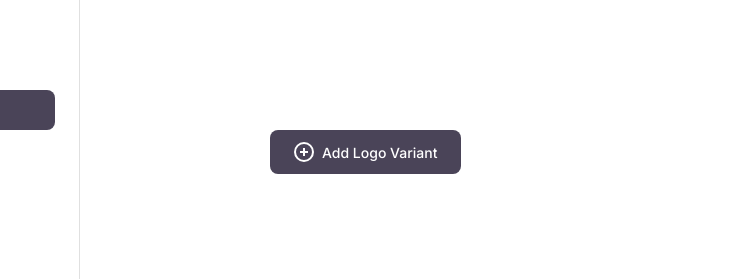
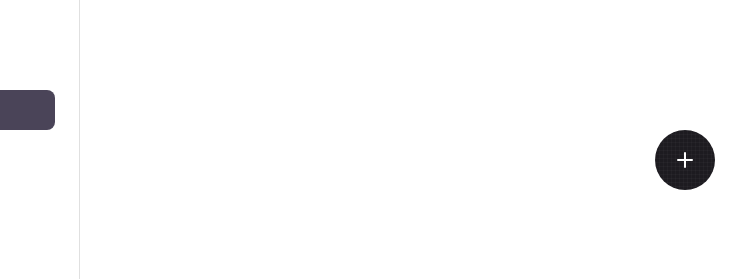
Before and after one commit to elayadesign/Brandbook, a plain HTML site: page index.html in a window 1280 px wide. Shown: the top 279 px of the page, 180-934 px from the left. Drawn offline with Linux system fonts and the light colour scheme.

Commit message:
Update plus button design to match image - Change to circular dark button with white plus icon - Add subtle grid texture pattern overlay - Remove text, keep only icon for clean minimal look - Add hover effects with scale and color change - Center button with proper spacing

```diff
--- a/script.js
+++ b/script.js
@@ -143,11 +143,9 @@ function showLogosContent() {
     const addButton = document.createElement('button');
     addButton.className = 'add-component-btn';
     addButton.innerHTML = `
-        <svg width="20" height="20" viewBox="0 0 20 20" fill="none">
-            <circle cx="10" cy="10" r="9" stroke="currentColor" stroke-width="2"/>
-            <path d="M10 6v8M6 10h8" stroke="currentColor" stroke-width="2"/>
+        <svg width="24" height="24" viewBox="0 0 24 24" fill="none">
+            <path d="M12 5v14M5 12h14" stroke="currentColor" stroke-width="2" stroke-linecap="round"/>
         </svg>
-        Add Logo Variant
     `;
     addButton.addEventListener('click', showAddComponentModal);
     logosContent.appendChild(addButton);
--- a/styles.css
+++ b/styles.css
@@ -266,27 +266,47 @@ button {
     display: flex;
     align-items: center;
     justify-content: center;
-    gap: 8px;
-    padding: 12px 24px;
-    background: #4A4458;
+    width: 60px;
+    height: 60px;
+    background: #1D1B20;
     color: #ffffff;
     border: none;
-    border-radius: 8px;
+    border-radius: 50%;
     cursor: pointer;
     font-family: 'Inter', sans-serif;
     font-weight: 500;
     font-size: 14px;
-    transition: background-color 0.2s ease;
-    margin-top: 24px;
+    transition: all 0.2s ease;
+    margin: 24px auto;
+    position: relative;
+    overflow: hidden;
+}
+
+.add-component-btn::before {
+    content: '';
+    position: absolute;
+    top: 0;
+    left: 0;
+    right: 0;
+    bottom: 0;
+    background-image:
+        linear-gradient(90deg, rgba(255,255,255,0.1) 1px, transparent 1px),
+        linear-gradient(180deg, rgba(255,255,255,0.1) 1px, transparent 1px);
+    background-size: 4px 4px;
+    opacity: 0.3;
+    pointer-events: none;
 }
 
 .add-component-btn:hover {
-    background: #3a3448;
+    background: #2a282e;
+    transform: scale(1.05);
 }
 
 .add-component-btn svg {
-    width: 20px;
-    height: 20px;
+    width: 24px;
+    height: 24px;
+    z-index: 1;
+    position: relative;
 }
 
 /* Add Component Modal */
```
